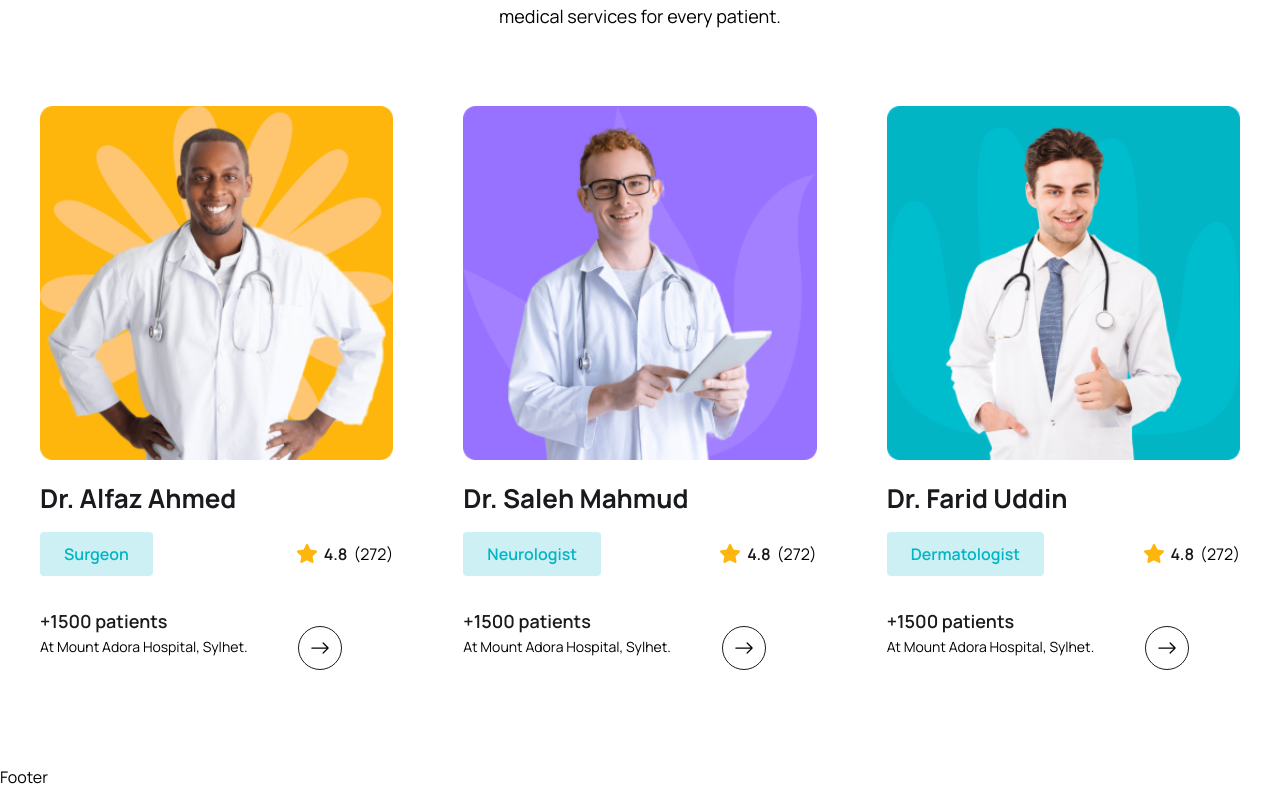
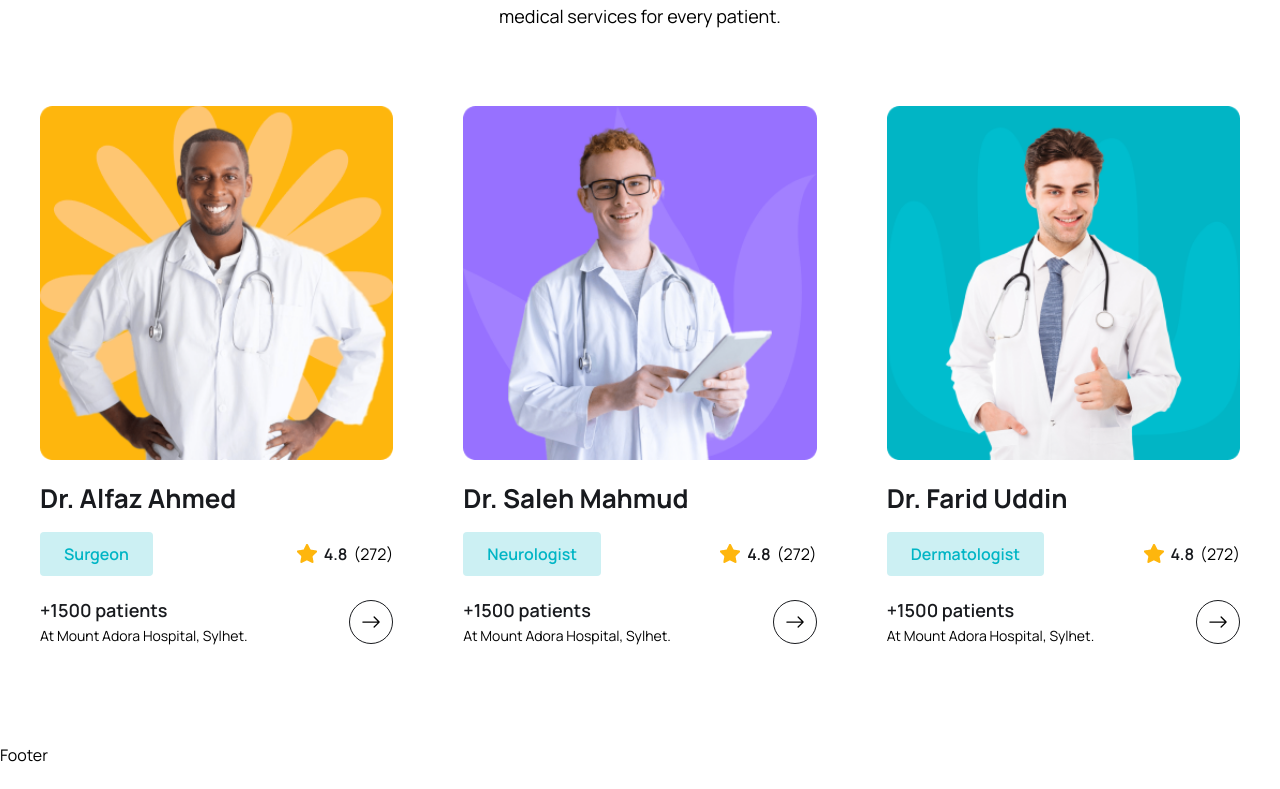
Before and after one commit to Sark-o07/HealthCare_Booking_Website, a React (Vite) app in the folder frontend/: page / in a window 1280 px wide. Shown: the part 4076-4865 px from the top of the page. After the commit the page ends 4843 px from the top, so only its background shows below. Built offline with nearby package versions, Linux system fonts and the light colour scheme.

Commit message:
modified:   frontend/src/components/Doctors/DoctorCard.jsx     feat:add doctor's details     Added doctor's name and specialty.     Added doctor's average and overall ratings     Added patient count

```diff
--- a/frontend/src/components/Doctors/DoctorCard.jsx
+++ b/frontend/src/components/Doctors/DoctorCard.jsx
@@ -46,7 +46,7 @@ export const DoctorCard = (props) => {
           </p>
         </div>
         <Link to='/doctors' className='w-[44px] h-[44px] rounded-full border
-          border-solid border-[#181A1E] mt-[30px] mx-auto flex items-center justify-center group
+          border-solid border-[#181A1E] flex items-center justify-center group
         hover:bg-primaryColor hover:border-none'>
           <BsArrowRight className='group-hover:text-white w-6 h-5'/>
         </Link>
```
